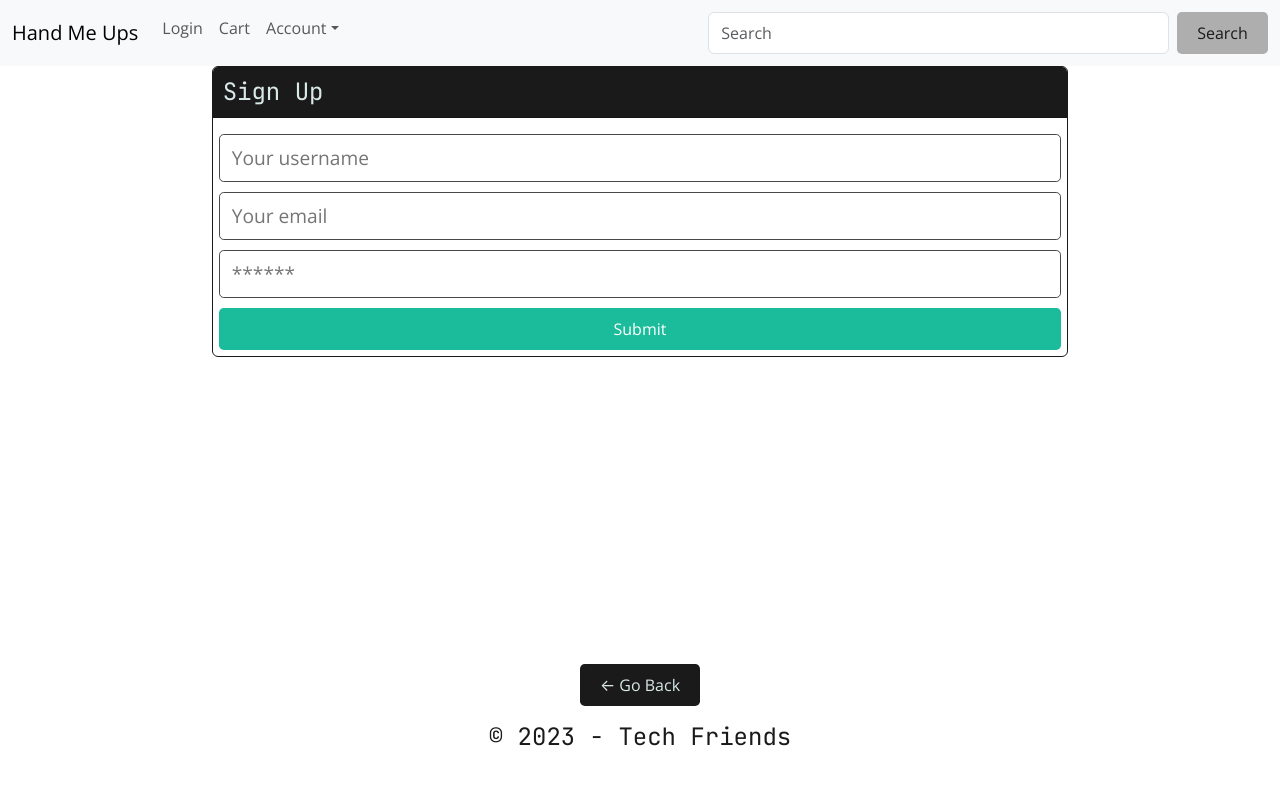
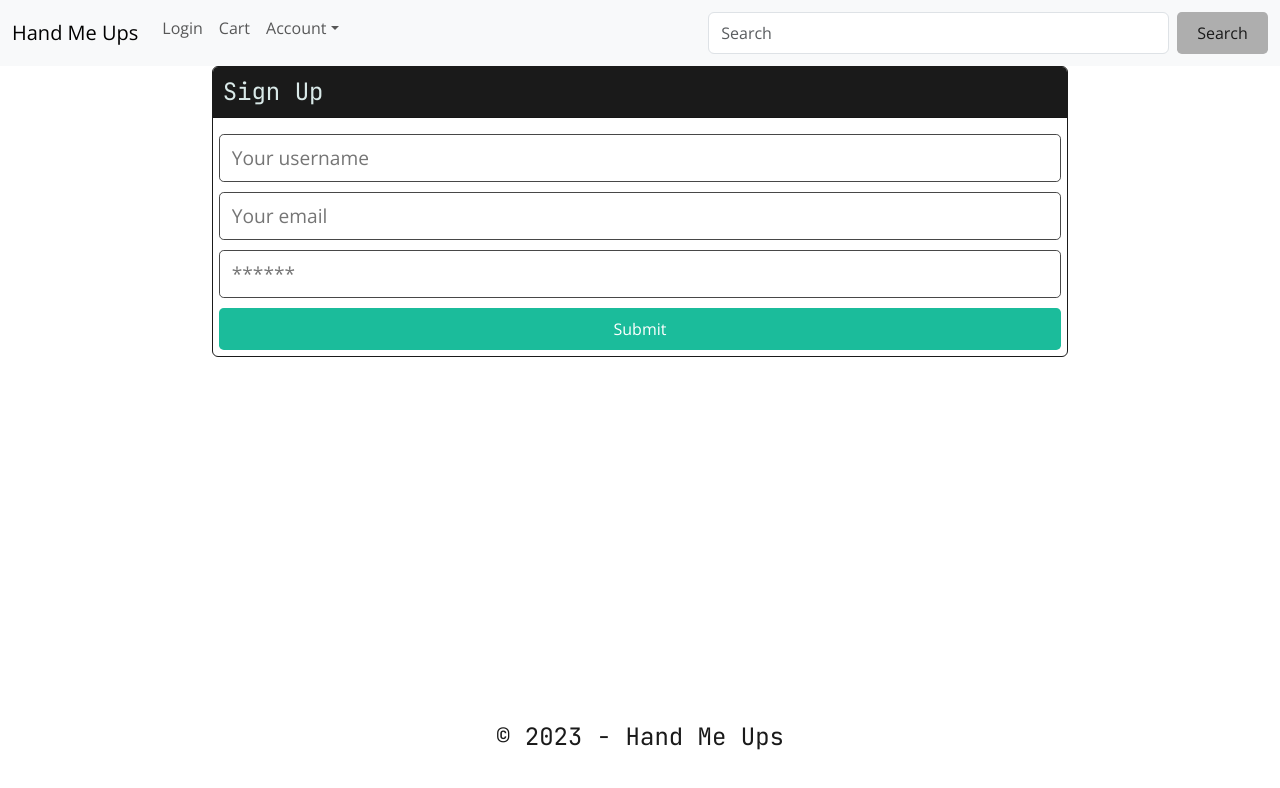
Before and after one commit to pbp66/hand-me-ups, a React (Create React App) app in the folder client/: page /Signup in a window 1280 px wide. Shown: the top 788 px of the page. Built offline with nearby package versions, Linux system fonts and the light colour scheme.

Commit message:
Removed old footer code

```diff
--- a/client/src/components/Footer/index.js
+++ b/client/src/components/Footer/index.js
@@ -1,21 +1,8 @@
-import React from "react";
-import { useLocation, useNavigate } from "react-router-dom";
-
 const Footer = () => {
-	const location = useLocation();
-	const navigate = useNavigate();
 	return (
 		<footer className="w-100 mt-auto text-dark p-4">
 			<div className="container text-center mb-5">
-				{location.pathname !== "/" && (
-					<button
-						className="btn btn-dark mb-3"
-						onClick={() => navigate(-1)}
-					>
-						&larr; Go Back
-					</button>
-				)}
-				<h4>&copy; {new Date().getFullYear()} - Tech Friends</h4>
+				<h4>&copy; {new Date().getFullYear()} - Hand Me Ups</h4>
 			</div>
 		</footer>
 	);
```
